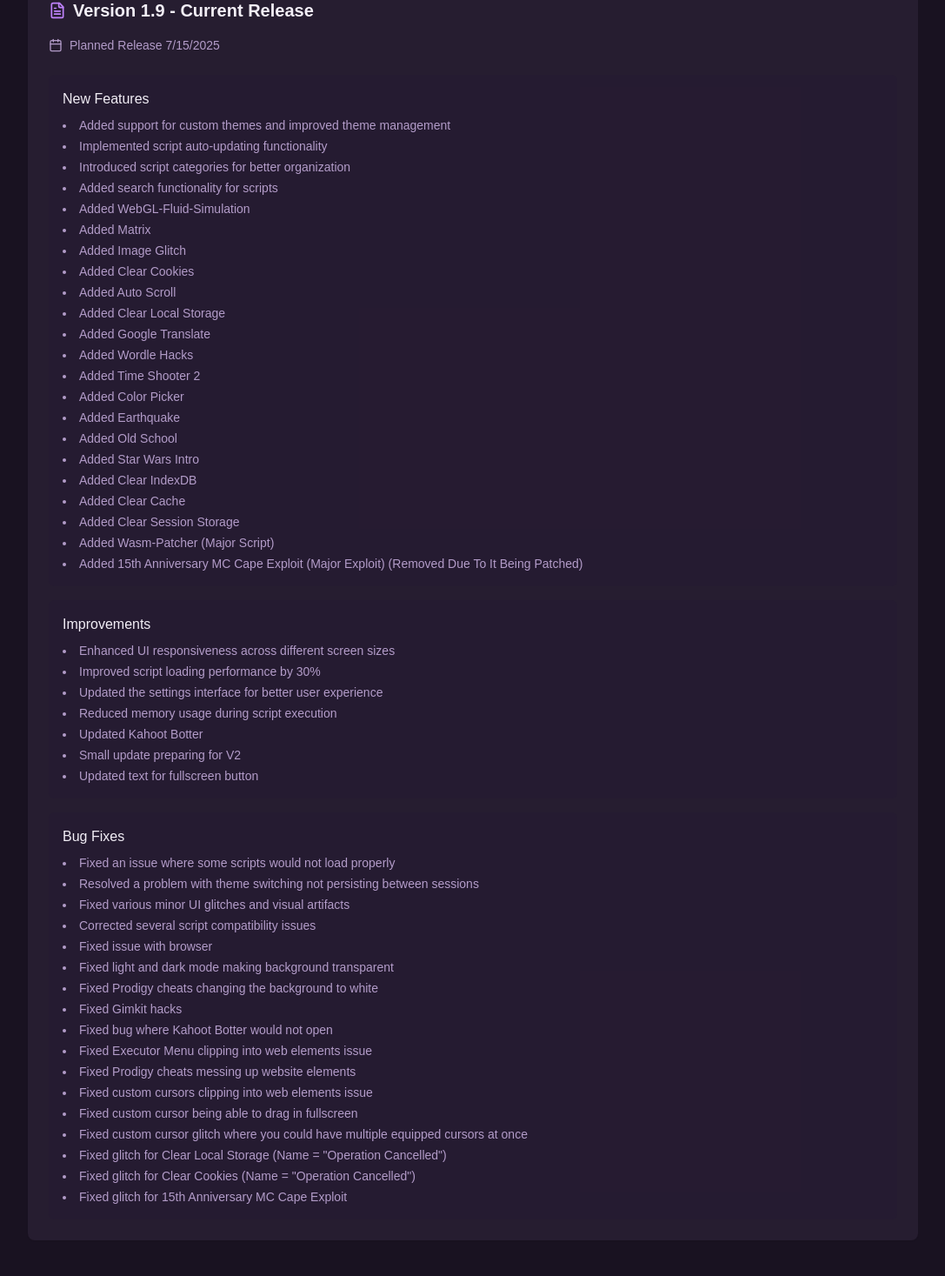
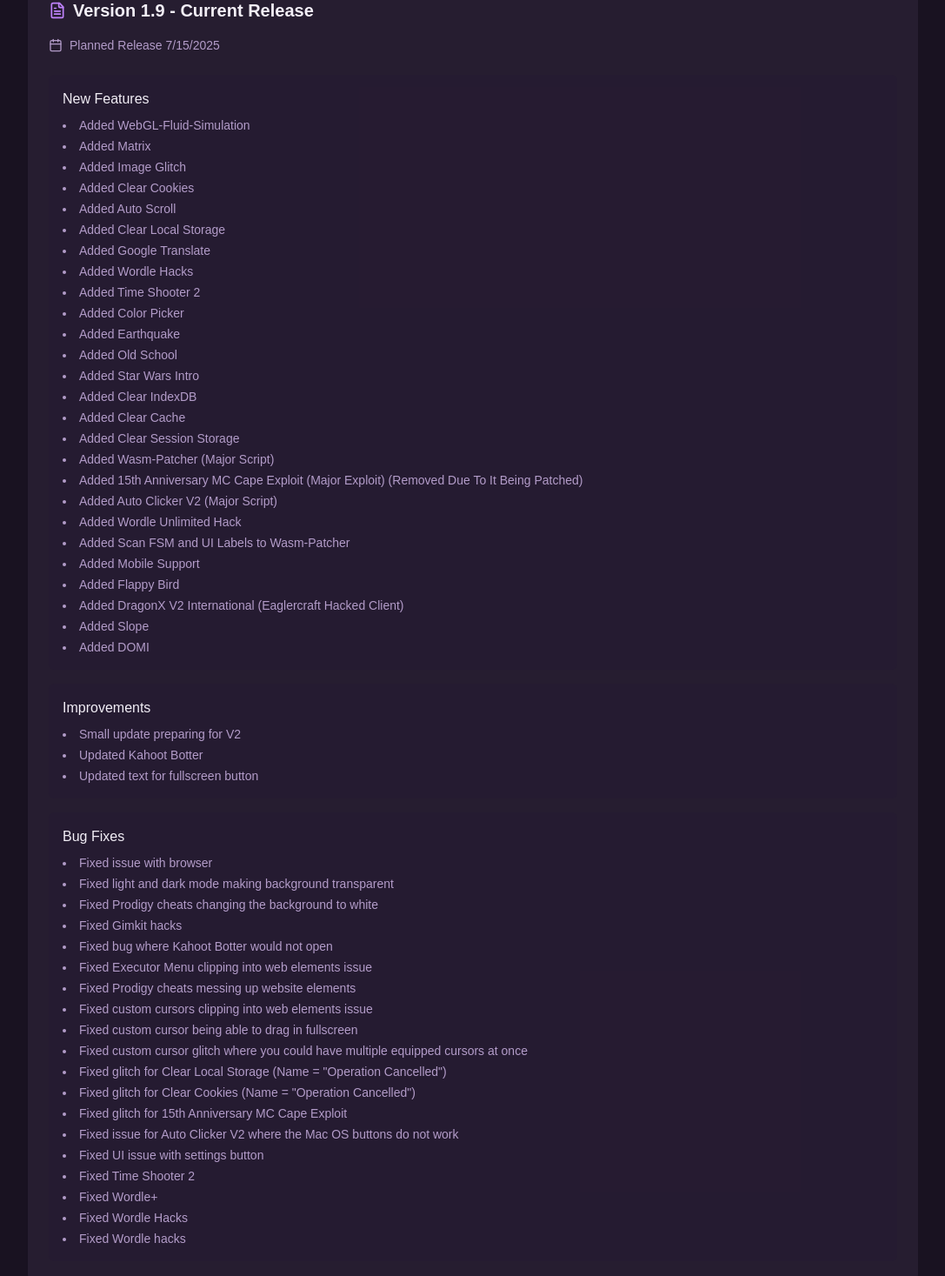
Before and after one commit to CidCaribou/Executor-Website, a React (Vite) app: page /news in a window 1280 px wide. Shown: the part 409-1876 px from the top of the page at 87% size, without its empty margins (96-1183 px from the left). Built offline with nearby package versions, Linux system fonts and the light colour scheme.

Commit message:
Update news-section.tsx

```diff
--- a/src/components/news-section.tsx
+++ b/src/components/news-section.tsx
@@ -46,10 +46,6 @@
                   <div className="bg-muted/40 p-4 rounded-md">
                     <h4 className="font-medium mb-2">New Features</h4>
                     <ul className="list-disc list-inside space-y-1 text-sm text-muted-foreground">
-                      <li>Added support for custom themes and improved theme management</li>
-                      <li>Implemented script auto-updating functionality</li>
-                      <li>Introduced script categories for better organization</li>
-                      <li>Added search functionality for scripts</li>
                       <li>Added WebGL-Fluid-Simulation</li>
                       <li>Added Matrix</li>
                       <li>Added Image Glitch</li>
@@ -68,18 +64,22 @@
                       <li>Added Clear Session Storage</li>
                       <li>Added Wasm-Patcher (Major Script)</li>
                       <li>Added 15th Anniversary MC Cape Exploit (Major Exploit) (Removed Due To It Being Patched)</li>
+                      <li>Added Auto Clicker V2 (Major Script)</li>
+                      <li>Added Wordle Unlimited Hack</li>
+                      <li>Added Scan FSM and UI Labels to Wasm-Patcher</li>
+                      <li>Added Mobile Support</li>
+                      <li>Added Flappy Bird</li>
+                      <li>Added DragonX V2 International (Eaglercraft Hacked Client)</li>
+                      <li>Added Slope</li>
+                      <li>Added DOMI</li>
                   </ul>
                 </div>
 
                 <div className="bg-muted/40 p-4 rounded-md">
                     <h4 className="font-medium mb-2">Improvements</h4>
                     <ul className="list-disc list-inside space-y-1 text-sm text-muted-foreground">
-                      <li>Enhanced UI responsiveness across different screen sizes</li>
-                      <li>Improved script loading performance by 30%</li>
-                      <li>Updated the settings interface for better user experience</li>
-                      <li>Reduced memory usage during script execution</li>
+                      <li>Small update preparing for V2</li>
                       <li>Updated Kahoot Botter</li>
-                      <li>Small update preparing for V2</li>
                       <li>Updated text for fullscreen button</li>
                     </ul>
                   </div>
@@ -87,10 +87,6 @@
                 <div className="bg-muted/40 p-4 rounded-md">
                     <h4 className="font-medium mb-2">Bug Fixes</h4>
                     <ul className="list-disc list-inside space-y-1 text-sm text-muted-foreground">
-                      <li>Fixed an issue where some scripts would not load properly</li>
-                      <li>Resolved a problem with theme switching not persisting between sessions</li>
-                      <li>Fixed various minor UI glitches and visual artifacts</li>
-                      <li>Corrected several script compatibility issues</li>
                       <li>Fixed issue with browser</li>
                       <li>Fixed light and dark mode making background transparent</li>
                       <li>Fixed Prodigy cheats changing the background to white</li>
@@ -104,6 +100,12 @@
                       <li>Fixed glitch for Clear Local Storage (Name = "Operation Cancelled")</li>
                       <li>Fixed glitch for Clear Cookies (Name = "Operation Cancelled")</li>
                       <li>Fixed glitch for 15th Anniversary MC Cape Exploit</li>
+                      <li>Fixed issue for Auto Clicker V2 where the Mac OS buttons do not work</li>
+                      <li>Fixed UI issue with settings button</li>
+                      <li>Fixed Time Shooter 2</li>
+                      <li>Fixed Wordle+</li>
+                      <li>Fixed Wordle Hacks</li>
+                      <li>Fixed Wordle hacks</li>
                     </ul>
                   </div>
                 </div>
```
